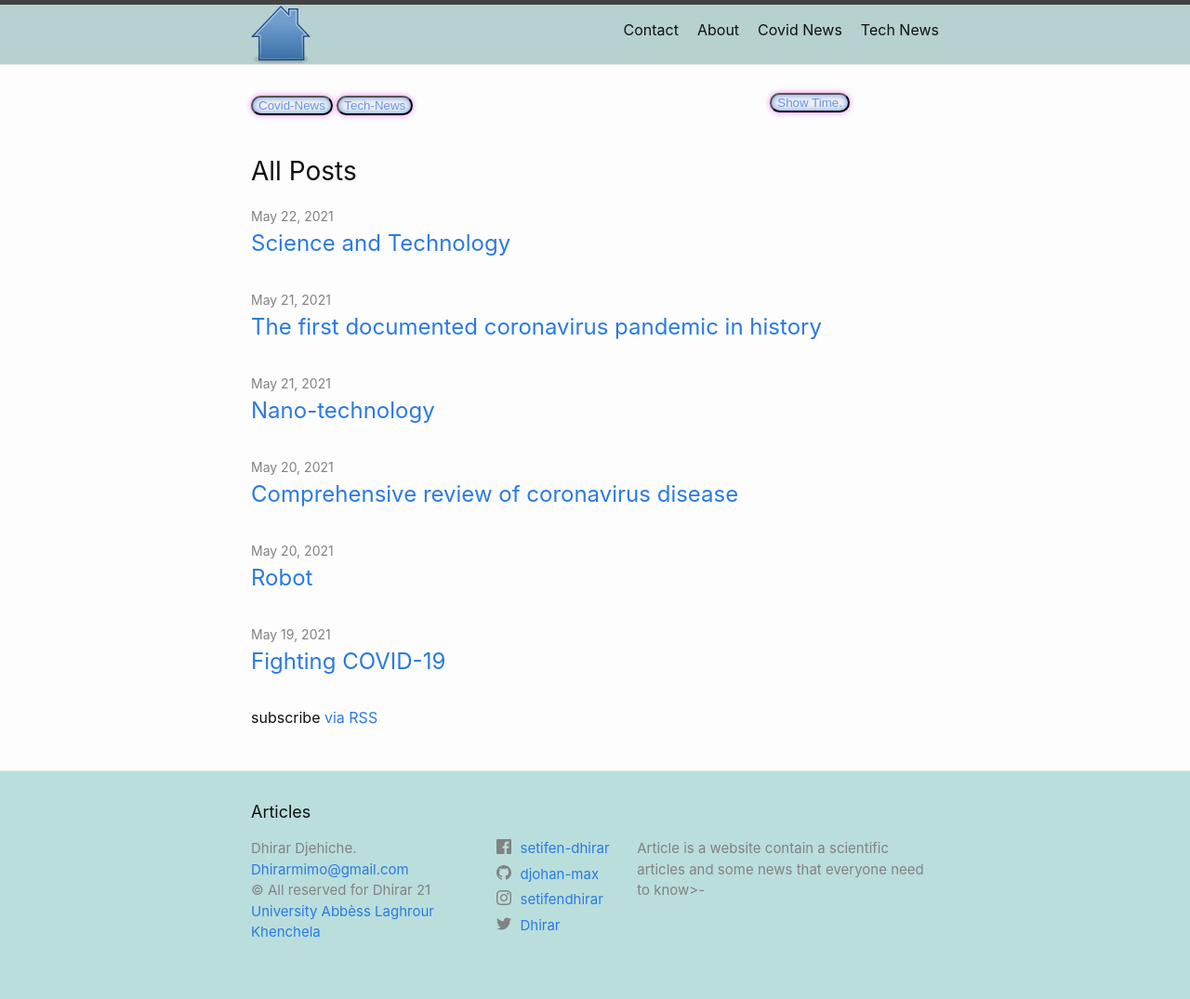
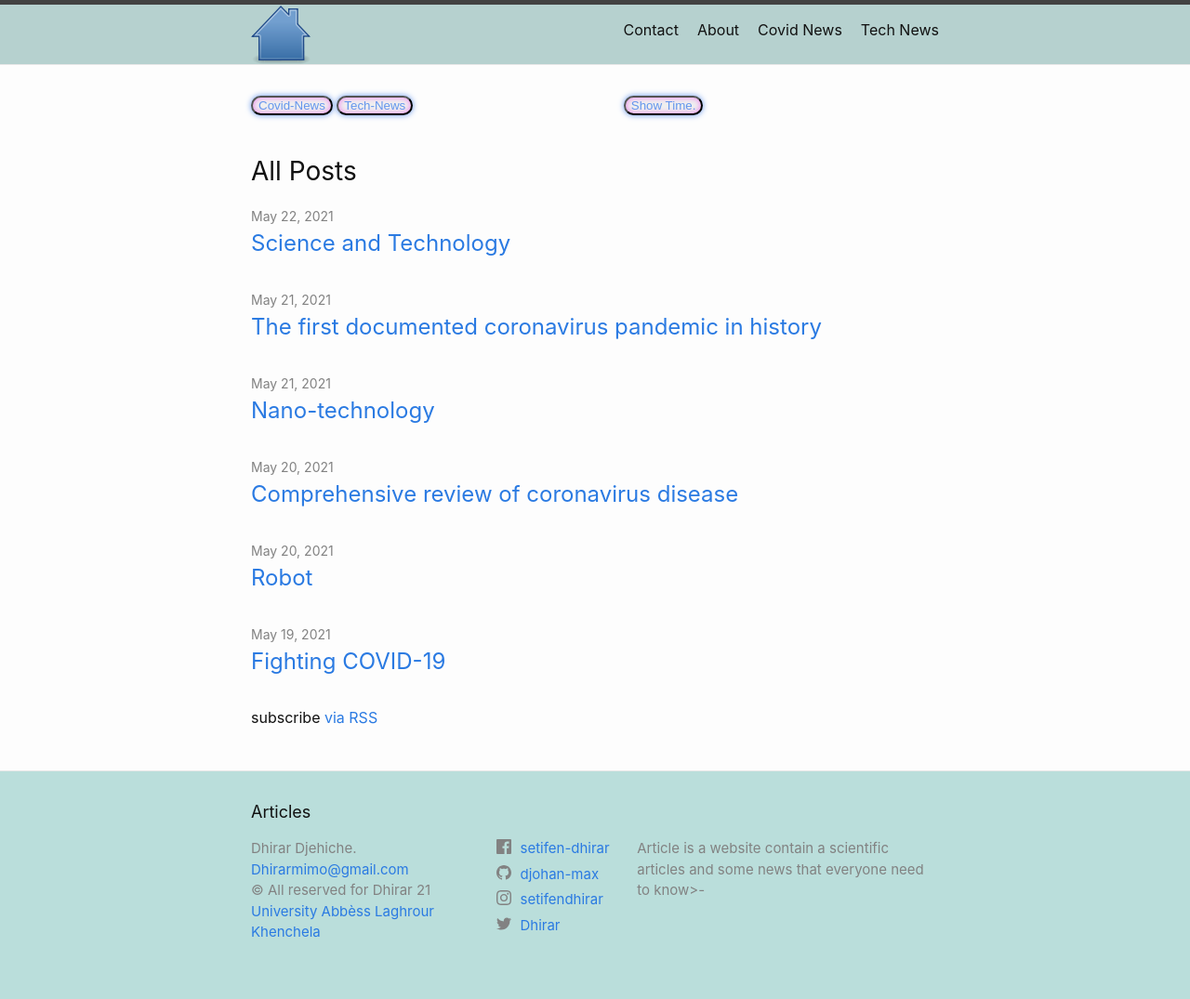
Before and after one commit to djohan-max/myblog, a Jekyll site: the page built from index.markdown, in a window 1280 px wide. Shown: the whole page at 93% size. Built offline with Jekyll 4.4.1, drawn with Linux system fonts in a browser that asks for light colours.

Commit message:
box color mod

```diff
--- a/_sass/minima/_layout.scss
+++ b/_sass/minima/_layout.scss
@@ -13,13 +13,13 @@
 
 .move_right {
   margin-left: 30% ;
-  position:absolute;
+  position: relative;
     }
 
 .buttn{
   color: cornflowerblue;
   border-radius: 15px;
-  box-shadow: inset 0 0 0.5em 0 cornflowerblue, 0 0 0.5em 0 violet;
+  box-shadow:0 0 0.5em 0 cornflowerblue,inset 0 0 0.5em 0 violet;
 }
 
 .site-title {
```
